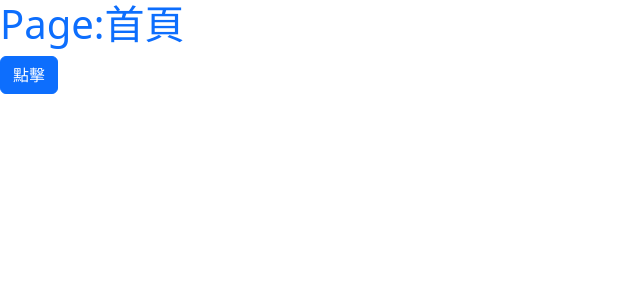
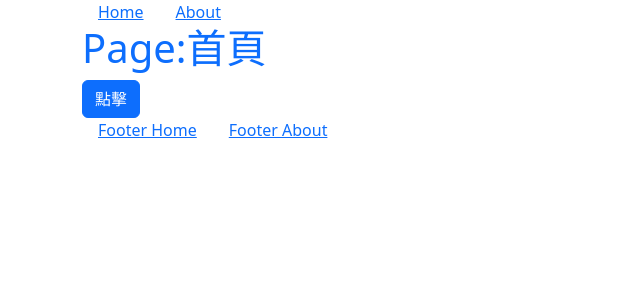
Before and after one commit to kevinhes/nuxt-daily-mission, a Nuxt app: page / in a window 1280 px wide. Shown: the top 300 px of the page, without its empty margins (0-640 px from the left). Built offline with nearby package versions, Linux system fonts and the light colour scheme.

Commit message:
day 3 mission 新增 about admin/index admin/order 頁面 新增 default 以及 admin layout

```diff
--- a/app.vue
+++ b/app.vue
@@ -1,5 +1,5 @@
 <template>
-  <div>
-    <NuxtPage></NuxtPage>
-  </div>
+  <NuxtLayout>
+    <NuxtPage />
+  </NuxtLayout>
 </template>
--- /dev/null
+++ b/components/Footer.vue
@@ -0,0 +1,12 @@
+<script setup lang="ts"></script>
+
+<template>
+  <footer class="container">
+    <nav class="d-flex">
+      <NuxtLink class="d-block px-3" to="/">Footer Home</NuxtLink>
+      <NuxtLink class="d-block px-3" to="/about">Footer About</NuxtLink>
+    </nav>
+  </footer>
+</template>
+
+<style scoped></style>
--- /dev/null
+++ b/components/Header.vue
@@ -0,0 +1,12 @@
+<script setup lang="ts"></script>
+
+<template>
+  <header class="container">
+    <nav class="d-flex">
+      <NuxtLink class="d-block px-3" to="/">Home</NuxtLink>
+      <NuxtLink class="d-block px-3" to="/about">About</NuxtLink>
+    </nav>
+  </header>
+</template>
+
+<style scoped></style>
--- /dev/null
+++ b/layouts/admin.vue
@@ -0,0 +1,10 @@
+<script setup lang="ts"></script>
+
+<template>
+  <div>
+    Layout: admin
+    <slot />
+  </div>
+</template>
+
+<style scoped></style>
--- /dev/null
+++ b/layouts/default.vue
@@ -0,0 +1,11 @@
+<script setup lang="ts"></script>
+
+<template>
+  <div>
+    <Header></Header>
+    <slot />
+    <Footer></Footer>
+  </div>
+</template>
+
+<style scoped></style>
--- /dev/null
+++ b/pages/about.vue
@@ -0,0 +1,9 @@
+<script setup lang="ts"></script>
+
+<template>
+  <section class="container">
+    Page: about
+  </section>
+</template>
+
+<style scoped></style>
--- /dev/null
+++ b/pages/admin/index.vue
@@ -0,0 +1,13 @@
+<script setup>
+  definePageMeta({
+    layout:'admin'
+  })
+</script>
+
+<template>
+  <div>
+    Page: admin/index
+  </div>
+</template>
+
+<style scoped></style>
--- /dev/null
+++ b/pages/admin/order.vue
@@ -0,0 +1,13 @@
+<script setup>
+definePageMeta({
+    layout:'admin'
+  })
+</script>
+
+<template>
+  <div>
+    Page: admin/order
+  </div>
+</template>
+
+<style scoped></style>
--- a/pages/index.vue
+++ b/pages/index.vue
@@ -3,10 +3,10 @@
 </script>
 
 <template>
-  <div>
+  <section class="container">
     <h1>Page:首頁</h1>
     <button type="button" class="btn btn-primary">點擊</button>
-  </div>
+  </section>
 </template>
 
 <style scoped lang="scss">
```
